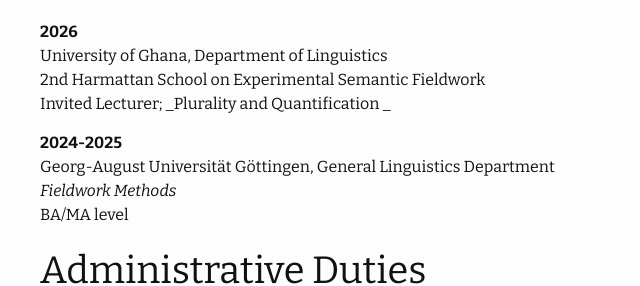
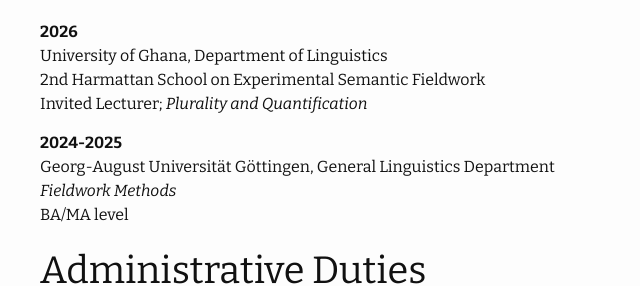
Before and after one commit to madelineladore/madelineladore.github.io, a Jekyll site: the page built from cv.md, in a window 1280 px wide and 900 px high, scrolled down 1574 px. Shown: the part 166-452 px from the top of the window, without its empty margins (230-870 px from the left). Built offline with Jekyll 4.4.1, drawn with Linux system fonts in a browser that asks for light colours.

Commit message:
Update cv.md

```diff
--- a/cv.md
+++ b/cv.md
@@ -70,7 +70,7 @@
 **2026**
 University of Ghana, Department of Linguistics
 2nd Harmattan School on Experimental Semantic Fieldwork
-Invited Lecturer; _Plurality and Quantification _
+Invited Lecturer; _Plurality and Quantification_
 
 
 **2024-2025**
```
